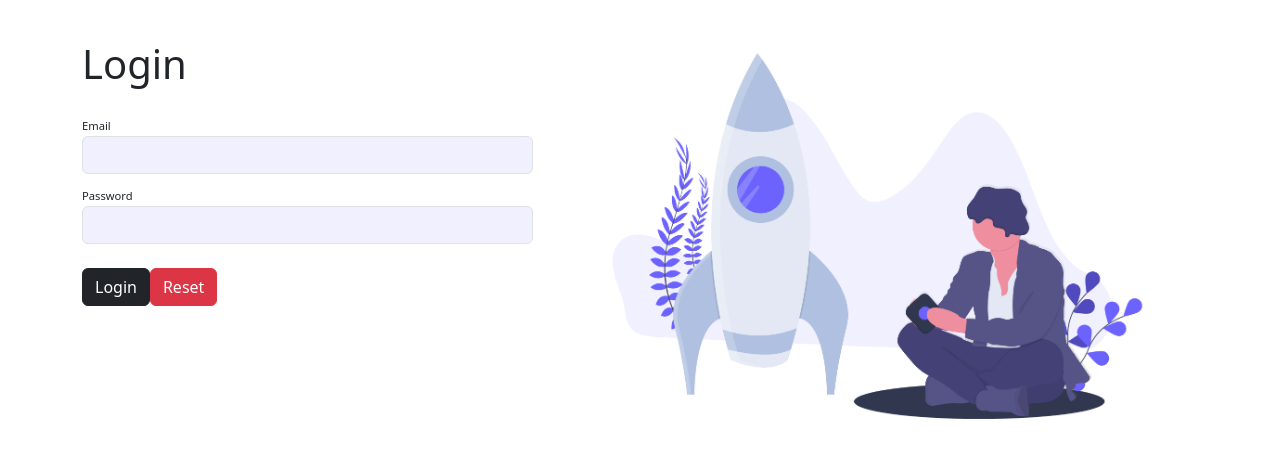
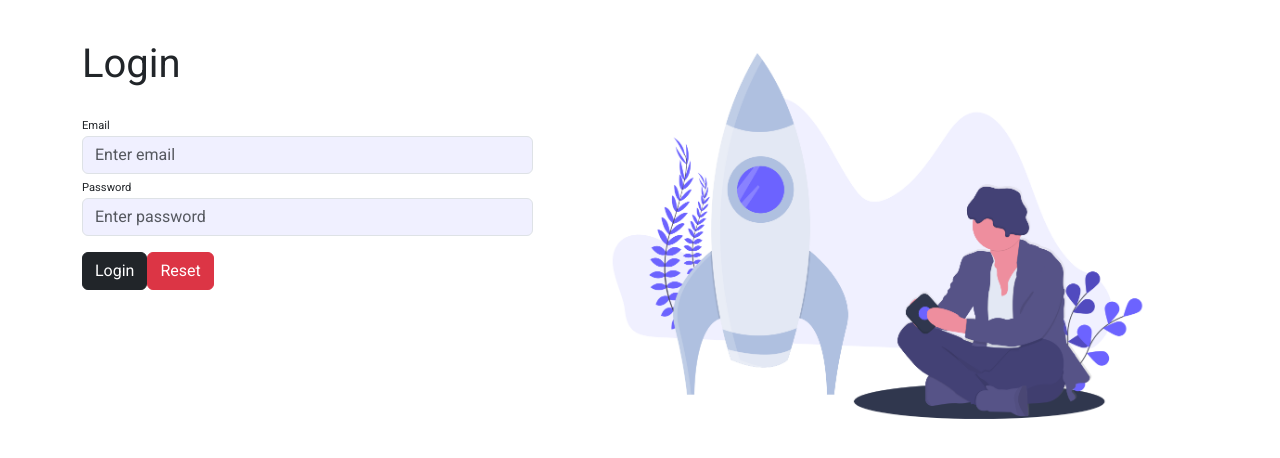
Before and after one commit to adnancrnovrsanin/FEST, a React (Vite) app: page /login in a window 1280 px wide. Shown: the top 458 px of the page. Built offline with nearby package versions, Linux system fonts and the light colour scheme.

Commit message:
Dodao interfejse, dodao bootstrap u html, i dodao elemente forme

```diff
--- a/index.html
+++ b/index.html
@@ -4,10 +4,12 @@
     <meta charset="UTF-8" />
     <link rel="icon" type="image/svg+xml" href="/vite.svg" />
     <meta name="viewport" content="width=device-width, initial-scale=1.0" />
+    <link href="https://cdn.jsdelivr.net/npm/bootstrap@5.3.0/dist/css/bootstrap.min.css" rel="stylesheet" integrity="sha384-9ndCyUaIbzAi2FUVXJi0CjmCapSmO7SnpJef0486qhLnuZ2cdeRhO02iuK6FUUVM" crossorigin="anonymous">
     <title>FEST</title>
   </head>
   <body>
     <div id="root"></div>
     <script type="module" src="/src/main.tsx"></script>
+    <script src="https://cdn.jsdelivr.net/npm/bootstrap@5.3.0/dist/js/bootstrap.bundle.min.js" integrity="sha384-geWF76RCwLtnZ8qwWowPQNguL3RmwHVBC9FhGdlKrxdiJJigb/j/68SIy3Te4Bkz" crossorigin="anonymous"></script>
   </body>
 </html>
--- /dev/null
+++ b/src/common/form/CustomTextAreaInput/CustomTextAreaInput.tsx
@@ -0,0 +1,30 @@
+import { useField } from "formik";
+
+interface Props {
+    placeholder: string;
+    name: string;
+    rows: number;
+    label?: string;
+}
+
+const CustomTextAreaInput = (props: Props) => {
+    const [field, meta] = useField(props.name);
+
+    return (
+        <div className="textField">
+            <label htmlFor={props.name}>{props.label}</label>
+            <textarea
+                {...field}
+                {...props}
+                className={`form-control shadow-none ${meta.touched && meta.error && "is-invalid"}`}
+                placeholder={props.placeholder}
+                autoComplete="off"
+            />
+            {meta.touched && meta.error ? (
+                <div className="invalid-feedback">{meta.error}</div>
+            ) : null}
+        </div>
+    )
+}
+
+export default CustomTextAreaInput;
--- /dev/null
+++ b/src/common/form/CustomTextInput/CustomTextInput.tsx
@@ -0,0 +1,30 @@
+import { useField } from "formik";
+
+interface Props {
+    placeholder: string;
+    name: string;
+    label?: string;
+    type?: string;
+}
+
+const CustomTextInput = (props: Props) => {
+    const [field, meta] = useField(props.name);
+
+    return (
+        <div className="textField">
+            <label htmlFor={props.name}>{props.label}</label>
+            <input
+                {...field}
+                {...props}
+                className={`form-control shadow-none ${meta.touched && meta.error && "is-invalid"}`}
+                placeholder={props.placeholder}
+                autoComplete="off"
+            />
+            {meta.touched && meta.error ? (
+                <div className="invalid-feedback">{meta.error}</div>
+            ) : null}
+        </div>
+    );
+};
+
+export default CustomTextInput;
--- /dev/null
+++ b/src/common/interfaces/AuthInterfaces.ts
@@ -0,0 +1,28 @@
+import { Role } from "./UserInterfaces";
+
+export interface LoginRequestDto {
+    email: string;
+    password: string;
+}
+
+export interface LoginResponseDto {
+    name: string;
+    surname: string;
+    email: string;
+    token: string;
+}
+
+export interface RegisterRequestDto {
+    name: string;
+    surname: string;
+    email: string;
+    password: string;
+    role: Role;
+}
+
+export interface RegisterResponseDto {
+    name: string;
+    surname: string;
+    email: string;
+    token: string;
+}
--- a/src/components/Login.tsx
+++ b/src/components/Login.tsx
@@ -1,7 +1,13 @@
 import { Formik, Form } from 'formik';
-import { TextField } from './TextField';
 import * as Yup from 'yup';
+import CustomTextInput from '../common/form/CustomTextInput/CustomTextInput';
+import CustomTextAreaInput from '../common/form/CustomTextAreaInput/CustomTextAreaInput';
+import { LoginRequestDto } from '../common/interfaces/AuthInterfaces';
 
+const initialValues: LoginRequestDto = {
+  email: '',
+  password: '',
+}
 
 export const Login = () => {
   const validate = Yup.object({
@@ -14,10 +20,7 @@ export const Login = () => {
   })
   return (
     <Formik
-      initialValues={{
-        email: '',
-        password: '',
-      }}
+      initialValues={initialValues}
       validationSchema={validate}
       onSubmit={values => {
         console.log(values)
@@ -27,11 +30,10 @@ export const Login = () => {
         <div>
           <h1 className="my-4 font-weight-bold .display-4">Login</h1>
           <Form>
-            <TextField label="Email" name="email" type="email" />
-            <TextField label="Password" name="password" type="password"  />
+            <CustomTextInput label="Email" name="email" placeholder="Enter email" />
+            <CustomTextInput label="Password" name="password" type="password" placeholder='Enter password' />
             <button className="btn btn-dark mt-3" type="submit">Login</button>
             <button className="btn btn-danger mt-3 ml-3" type="reset">Reset</button>
-
           </Form>
         </div>
       )}
--- a/src/main.tsx
+++ b/src/main.tsx
@@ -1,7 +1,6 @@
 import React from 'react'
 import ReactDOM from 'react-dom/client'
 import App from './App.tsx'
-import 'bootstrap/dist/css/bootstrap.min.css'
 
 ReactDOM.createRoot(document.getElementById('root') as HTMLElement).render(
   <React.StrictMode>
```
Also changed, not shown: src/common/interfaces/AuditionInterfaces.ts (renamed from common/interfaces/AuditionInterfaces.ts), src/common/interfaces/FestivalInterfaces.ts (renamed from common/interfaces/FestivalInterfaces.ts), src/common/interfaces/ShowInterfaces.ts (renamed from common/interfaces/ShowInterfaces.ts), src/common/interfaces/TheatreInterfaces.ts (renamed from common/interfaces/TheatreInterfaces.ts), src/common/interfaces/UserInterfaces.ts (renamed from common/interfaces/UserInterfaces.ts).
